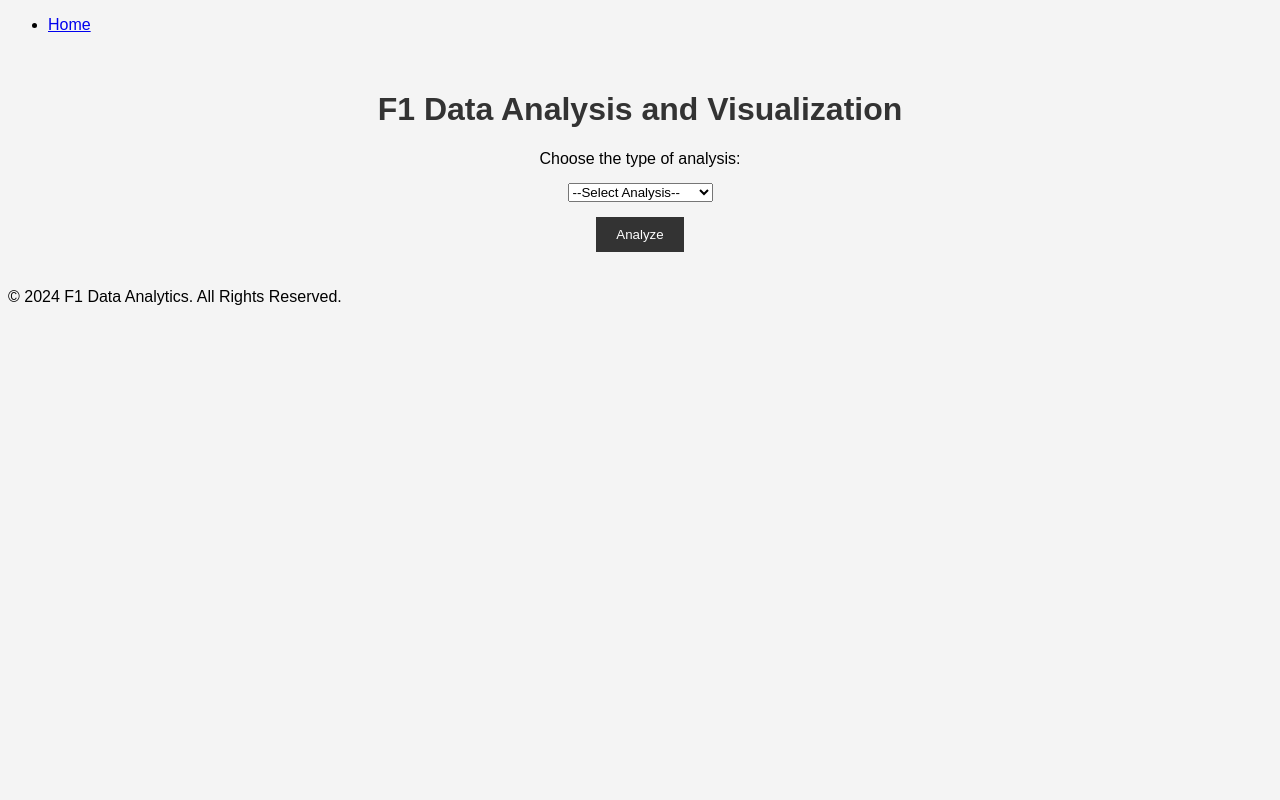
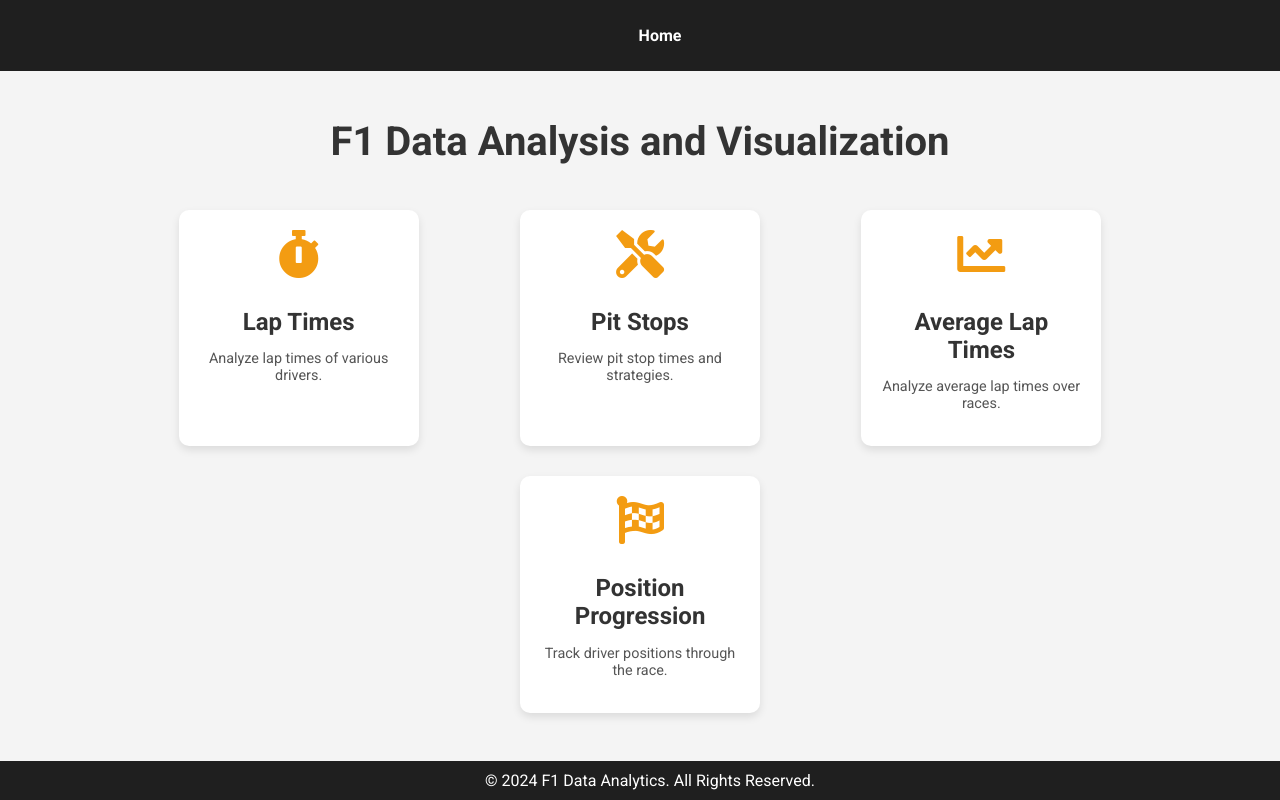
Before and after one commit to anantshrivastava26/F1-analytics-website, a Flask app: page / in a window 1280 px wide. Run offline with Flask 3, Linux system fonts and the light colour scheme.

Commit message:
Add files via upload
UI update

```diff
--- a/f1_analytics_website/static/css/style.css
+++ b/f1_analytics_website/static/css/style.css
@@ -1,34 +1,101 @@
+/* Global styles */
 body {
-    font-family: Arial, sans-serif;
+    font-family: 'Roboto', sans-serif;
+    margin: 0;
+    padding: 0;
     background-color: #f4f4f4;
+    color: #333;
 }
 
+header {
+    background-color: #1f1f1f;
+    padding: 10px;
+}
+
+header nav ul {
+    list-style: none;
+    display: flex;
+    justify-content: center;
+}
+
+header nav ul li {
+    margin: 0 15px;
+}
+
+header nav ul li a {
+    color: white;
+    text-decoration: none;
+    font-weight: bold;
+}
+
+header nav ul li a:hover {
+    color: #f39c12;
+}
+
+/* Main content */
 .container {
     width: 80%;
     margin: 0 auto;
     padding: 20px;
+    text-align: center;
 }
 
-h1 {
-    text-align: center;
+.page-title {
+    font-size: 2.5rem;
+    margin-bottom: 30px;
     color: #333;
 }
 
-form {
+/* Card Layout */
+.card-container {
     display: flex;
-    flex-direction: column;
-    align-items: center;
-    gap: 15px;
+    flex-wrap: wrap;
+    justify-content: space-around;
 }
 
-button {
-    padding: 10px 20px;
-    background-color: #333;
-    color: white;
-    border: none;
+.card {
+    background-color: white;
+    box-shadow: 0 4px 8px rgba(0, 0, 0, 0.1);
+    border-radius: 10px;
+    width: 200px;
+    padding: 20px;
+    margin: 15px;
+    text-align: center;
+    transition: transform 0.3s;
     cursor: pointer;
 }
 
-button:hover {
-    background-color: #555;
+.card i {
+    font-size: 3rem;
+    color: #f39c12;
+    margin-bottom: 10px;
 }
+
+.card h2 {
+    font-size: 1.5rem;
+    margin-bottom: 10px;
+}
+
+.card p {
+    font-size: 0.9rem;
+    color: #555;
+}
+
+.card:hover {
+    transform: translateY(-10px);
+}
+
+/* Footer */
+footer {
+    background-color: #1f1f1f;
+    color: white;
+    text-align: center;
+    padding: 10px;
+    position: absolute;
+    bottom: 0;
+    width: 100%;
+}
+
+footer p {
+    margin: 0;
+}
--- a/f1_analytics_website/static/js/script.js
+++ b/f1_analytics_website/static/js/script.js
@@ -1,15 +1,10 @@
 document.addEventListener('DOMContentLoaded', function() {
     console.log("JavaScript is loaded and ready.");
 
-    // You can add any JavaScript logic here, for example, form validation.
-
-    // Example: Simple form validation for analysis type selection
-    const form = document.querySelector('form');
-    form.addEventListener('submit', function(event) {
-        const select = document.getElementById('analysis_type');
-        if (select.value === '') {
-            event.preventDefault();
-            alert('Please select an analysis type before submitting.');
-        }
-    });
+    // Function to handle card clicks and submit form
+    window.submitForm = function(analysisType) {
+        const analysisInput = document.getElementById('analysis_type');
+        analysisInput.value = analysisType;
+        document.getElementById('analysisForm').submit();
+    };
 });
--- a/f1_analytics_website/templates/base.html
+++ b/f1_analytics_website/templates/base.html
@@ -6,6 +6,9 @@
     <title>{% block title %}F1 Data Analysis{% endblock %}</title>
     <link rel="stylesheet" href="{{ url_for('static', filename='css/style.css') }}">
     <script src="{{ url_for('static', filename='js/script.js') }}"></script>
+    <!-- Google Fonts for better typography -->
+    <link href="https://fonts.googleapis.com/css2?family=Roboto:wght@400;500;700&display=swap" rel="stylesheet">
+    <link href="https://cdnjs.cloudflare.com/ajax/libs/font-awesome/5.15.4/css/all.min.css" rel="stylesheet">
 </head>
 <body>
     <header>
@@ -16,7 +19,7 @@
         </nav>
     </header>
 
-    <main>
+    <main class="main-content">
         {% block content %}
         {% endblock %}
     </main>
--- a/f1_analytics_website/templates/home.html
+++ b/f1_analytics_website/templates/home.html
@@ -4,17 +4,35 @@
 
 {% block content %}
 <div class="container">
-    <h1>F1 Data Analysis and Visualization</h1>
-    <form action="/analyze" method="POST">
-        <label for="analysis_type">Choose the type of analysis:</label>
-        <select name="analysis_type" id="analysis_type">
-            <option value="">--Select Analysis--</option>
-            <option value="lap_times">Lap Times</option>
-            <option value="pit_stops">Pit Stops</option>
-            <option value="avg_lap_times">Average Lap Times</option>
-            <option value="position_progression">Position Progression</option>
-        </select>
-        <button type="submit">Analyze</button>
+    <h1 class="page-title">F1 Data Analysis and Visualization</h1>
+
+    <!-- Analysis cards instead of a dropdown menu -->
+    <div class="card-container">
+        <div class="card" onclick="submitForm('lap_times')">
+            <i class="fas fa-stopwatch"></i>
+            <h2>Lap Times</h2>
+            <p>Analyze lap times of various drivers.</p>
+        </div>
+        <div class="card" onclick="submitForm('pit_stops')">
+            <i class="fas fa-tools"></i>
+            <h2>Pit Stops</h2>
+            <p>Review pit stop times and strategies.</p>
+        </div>
+        <div class="card" onclick="submitForm('avg_lap_times')">
+            <i class="fas fa-chart-line"></i>
+            <h2>Average Lap Times</h2>
+            <p>Analyze average lap times over races.</p>
+        </div>
+        <div class="card" onclick="submitForm('position_progression')">
+            <i class="fas fa-flag-checkered"></i>
+            <h2>Position Progression</h2>
+            <p>Track driver positions through the race.</p>
+        </div>
+    </div>
+
+    <!-- Hidden form to submit analysis type -->
+    <form id="analysisForm" action="/analyze" method="POST">
+        <input type="hidden" name="analysis_type" id="analysis_type">
     </form>
 </div>
 {% endblock %}
```
